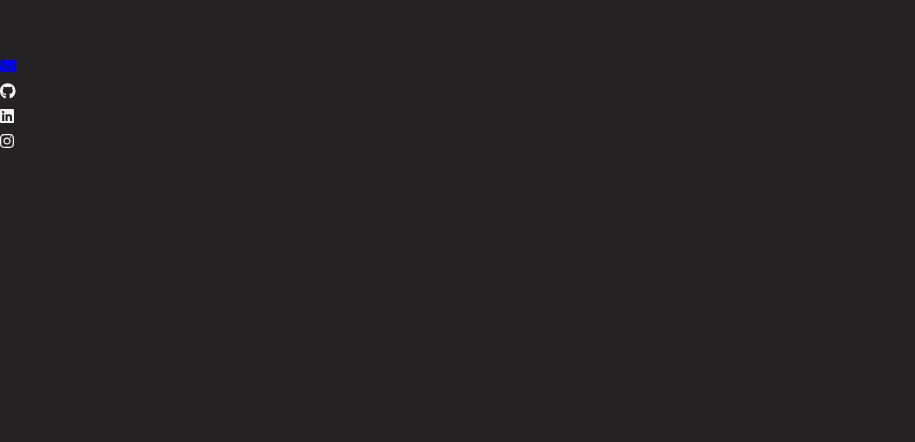
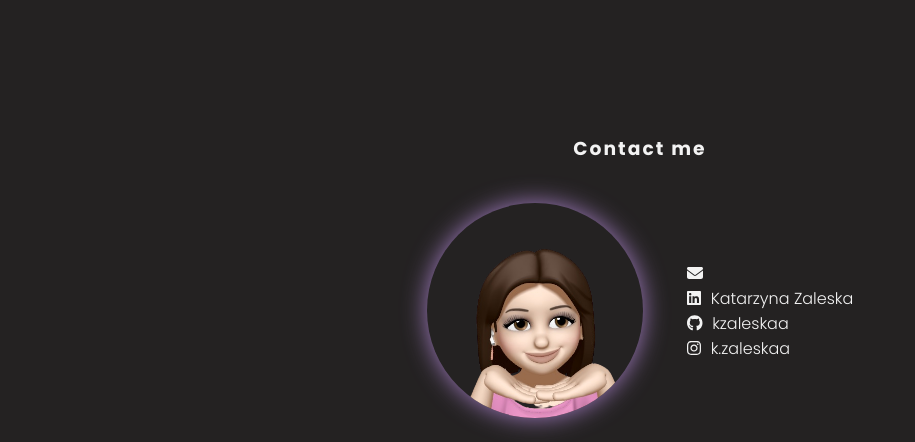
Before and after one commit to kzaleskaa/kzaleskaa.github.io, a React (Create React App) app: page / in a window 1280 px wide. Shown: the part 2346-2788 px from the top of the page, without its empty margins (0-915 px from the left). Built offline with nearby package versions, Linux system fonts and the light colour scheme.

Commit message:
create contact section

```diff
--- a/src/components/contact/ContactSection.js
+++ b/src/components/contact/ContactSection.js
@@ -1,7 +1,11 @@
 import LinksList from "./LinksList";
+import Profile from "./Profile";
+
+import styles from "./ContactSection.module.css";
 
 const ContactSection = (props) => {
-    return <section id={props.id} style={{height: "100vh"}}>
+    return <section id={props.id} className={styles.section}>
+        <Profile />
         <LinksList />
     </section>
 }
--- /dev/null
+++ b/src/components/contact/ContactSection.module.css
@@ -0,0 +1,30 @@
+.section {
+    display: flex;
+    flex-direction: column;
+    row-gap: 20px;
+    justify-content: center;
+    align-items: center;
+    text-align: center;
+}
+
+@media screen and (min-width: 768px) {
+    .section {
+        display: grid;
+        grid-template-areas: "title title" "profile links";
+        row-gap: 40px;
+        column-gap: 20px;
+    }
+
+    .section h3 {
+        grid-area: title;
+    }
+
+    .section img {
+        grid-area: profile;
+    }
+
+    .section ul {
+        grid-area: links;
+        text-align: left;
+    }
+}
--- a/src/components/contact/LinksList.js
+++ b/src/components/contact/LinksList.js
@@ -2,21 +2,26 @@ import { FontAwesomeIcon } from '@fortawesome/react-fontawesome';
 import { faGithub, faLinkedin, faInstagram } from '@fortawesome/free-brands-svg-icons';
 import { faEnvelope } from '@fortawesome/free-solid-svg-icons';
 
+import styles from "./LinksList.module.css";
+
 const LinksList = () => {
-    return <ul>
-        <li>
-            <a href={"mailto:"+process.env.REACT_APP_MAIL}><FontAwesomeIcon icon={faEnvelope} />{process.env.REACT_APP_MAIL}</a>
-        </li>
-        <li>
-            <a href={process.env.REACT_APP_GITHUB_LINK}><FontAwesomeIcon icon={faGithub} /></a>
-        </li>
-        <li>
-            <a href={process.env.REACT_APP_LINKEDIN_LINK}><FontAwesomeIcon icon={faLinkedin} /></a>
-        </li>
-        <li>
-            <a href={process.env.REACT_APP_INSTAGRAM_LINK}><FontAwesomeIcon icon={faInstagram} /></a>
-        </li>
-    </ul>
+    return <>
+        <h3>Contact me</h3>
+        <ul className={styles["links-list"]}>
+            <li className={styles["list-item"]}>
+                <a href={"mailto:"+process.env.REACT_APP_MAIL}><FontAwesomeIcon icon={faEnvelope} className={styles.icon}/>{process.env.REACT_APP_MAIL}</a>
+            </li>
+            <li className={styles["list-item"]}>
+                <a href={process.env.REACT_APP_LINKEDIN_LINK}><FontAwesomeIcon icon={faLinkedin} className={styles.icon} />Katarzyna Zaleska</a>
+            </li>
+            <li className={styles["list-item"]}>
+                <a href={process.env.REACT_APP_GITHUB_LINK}><FontAwesomeIcon icon={faGithub} className={styles.icon} />kzaleskaa</a>
+            </li>
+            <li className={styles["list-item"]}>
+                <a href={process.env.REACT_APP_INSTAGRAM_LINK}><FontAwesomeIcon icon={faInstagram} className={styles.icon} />k.zaleskaa</a>
+            </li>
+        </ul>
+    </>
 }
 
 export default LinksList;
--- /dev/null
+++ b/src/components/contact/LinksList.module.css
@@ -0,0 +1,12 @@
+.links-list, .links-list a {
+    color: var(--light-white);
+}
+
+.list-item:hover a {
+    opacity: 0.8;
+    transition: .4s;
+}
+
+.icon {
+    margin-right: 10px;
+}
--- /dev/null
+++ b/src/components/contact/Profile.js
@@ -0,0 +1,9 @@
+import profileImage from "../../assets/images/profile.png"
+
+import styles from "./Profile.module.css";
+
+const Profile = () => {
+    return <img src={profileImage} alt="profile logo" className={styles["profile-img"]} />
+}
+
+export default Profile;
--- /dev/null
+++ b/src/components/contact/Profile.module.css
@@ -0,0 +1,8 @@
+.profile-img {
+    border-radius: 50%;
+    width: 90%;
+    max-width: 240px;
+    -webkit-box-shadow: 0px 0px 24px 0px var(--light-purple);
+    -moz-box-shadow: 0px 0px 24px 0px var(--light-purple);
+    box-shadow: 0px 0px 24px 0px var(--light-purple);
+}
--- a/src/index.css
+++ b/src/index.css
@@ -32,3 +32,16 @@ body {
 ul {
   list-style: none;
 }
+
+a {
+  text-decoration: none;
+  color: var(--light-purple);
+}
+
+section {
+  margin: 20px 0px;
+}
+
+section h3 {
+  letter-spacing: 2px;
+}
```
Also changed, not shown: src/assets/images/profile.png (added), src/components/layout/Footer.module.css (line endings or trailing spaces).
